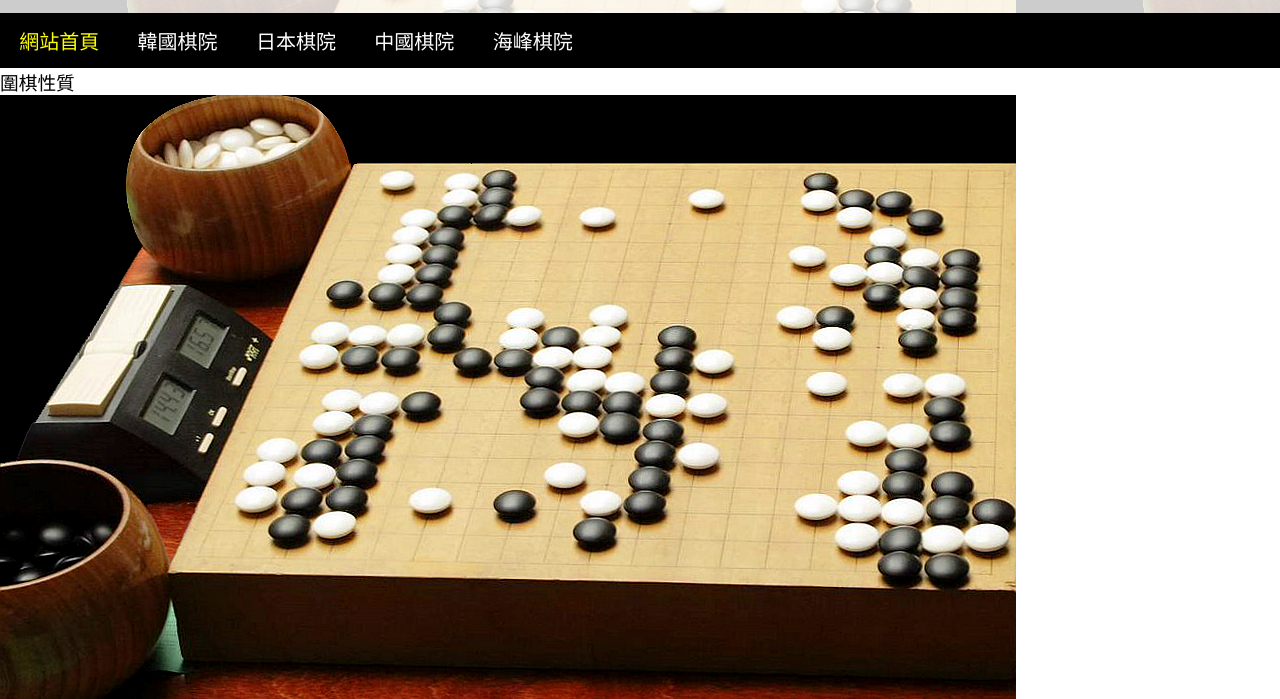
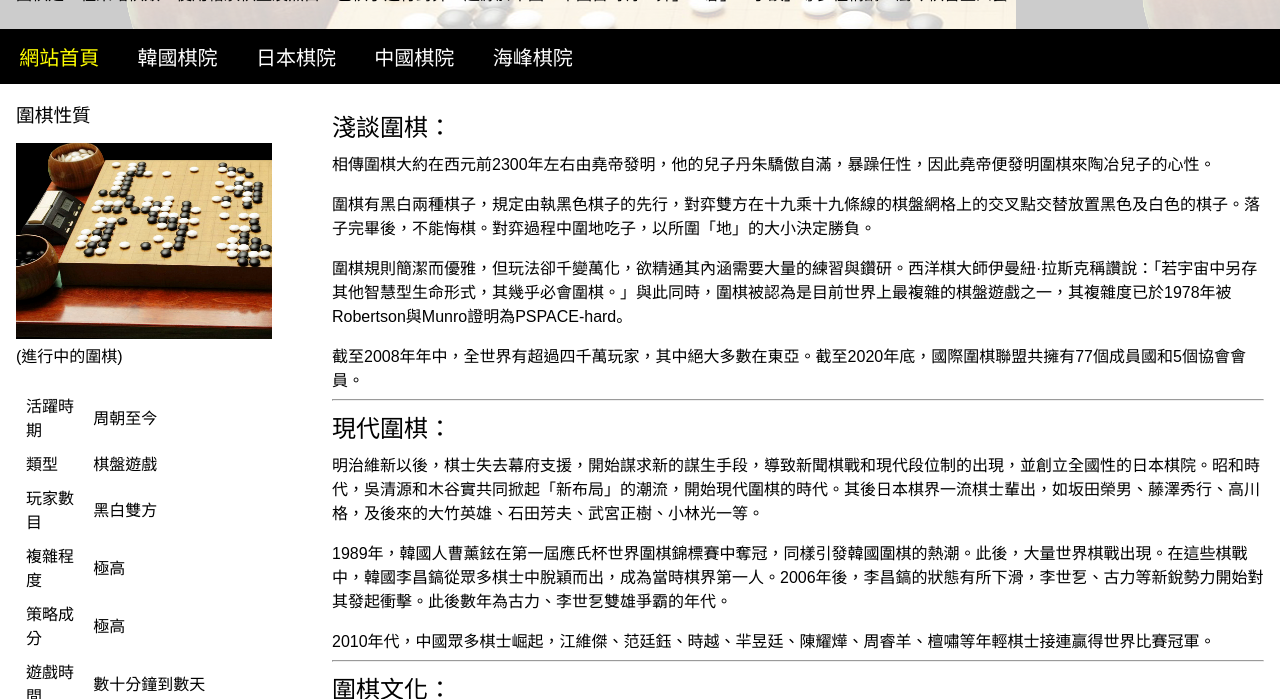
Before and after one commit to XuJiaWei0812/front-end-exprcise01, a plain HTML site: page index.html in a window 1280 px wide. Shown: the part 101-800 px from the top of the page. Drawn offline with Linux system fonts and the light colour scheme.

Commit message:
feat Home page style

```diff
--- a/style.css
+++ b/style.css
@@ -54,3 +54,54 @@
 .active {
   color: yellow;
 }
+
+main {
+  display: flex;
+  flex-wrap: wrap;
+}
+
+main.no-flex {
+  display: block;
+}
+
+main section {
+  padding: 1rem;
+}
+
+section.left {
+  flex: 1 1 200px;
+}
+
+section.left img {
+  width: 90%;
+}
+
+section.left h3 {
+  margin-bottom: 1rem;
+}
+
+section.left table {
+  margin-top: 1rem;
+}
+
+section.left table,
+section.left td {
+  padding: 0.25rem;
+}
+
+section.right {
+  flex: 4 1 500px;
+}
+
+section.right h3 {
+  font-size: 1.5rem;
+  padding-top: 0.5rem;
+}
+
+p {
+  padding: 0.5rem 0rem;
+}
+
+section.right ul {
+  margin-left: 2rem;
+}
```
Lines whose indentation alone changed are shown as unchanged.
